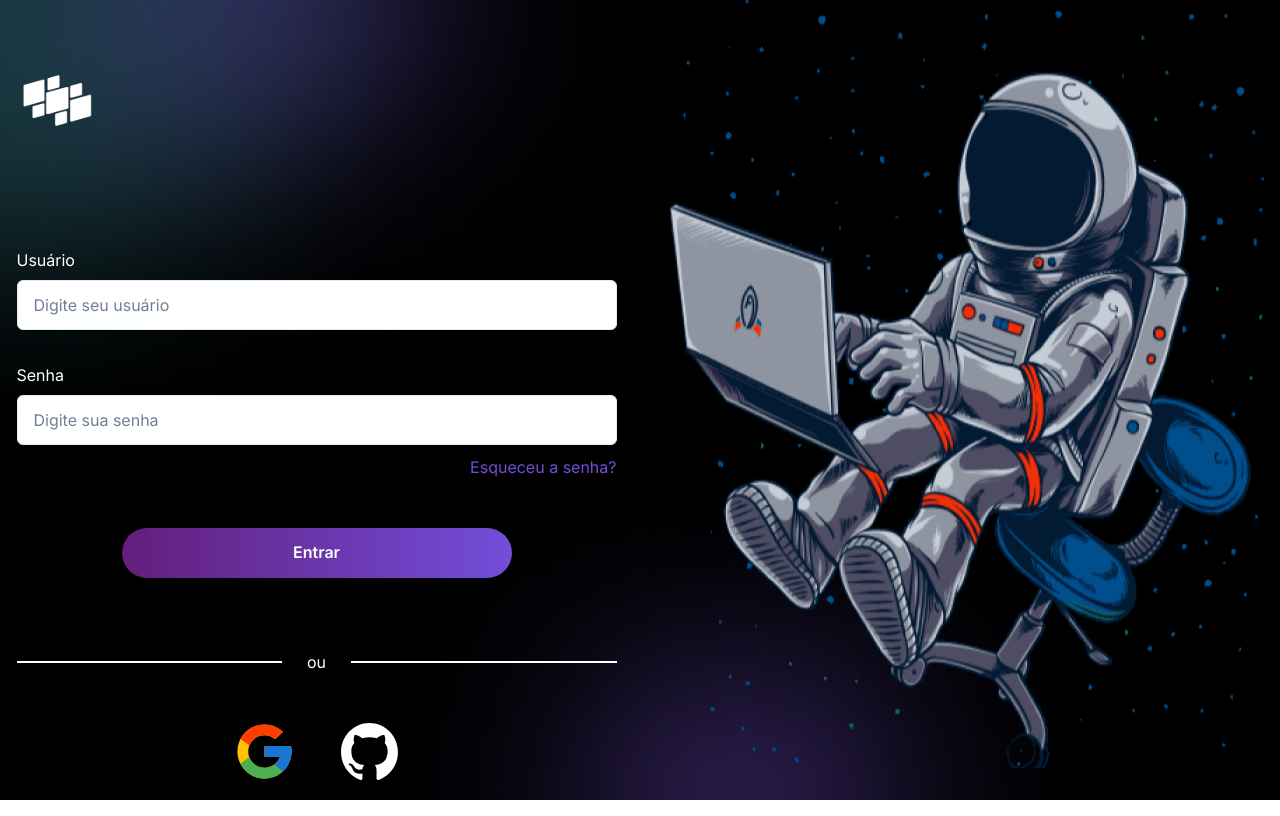
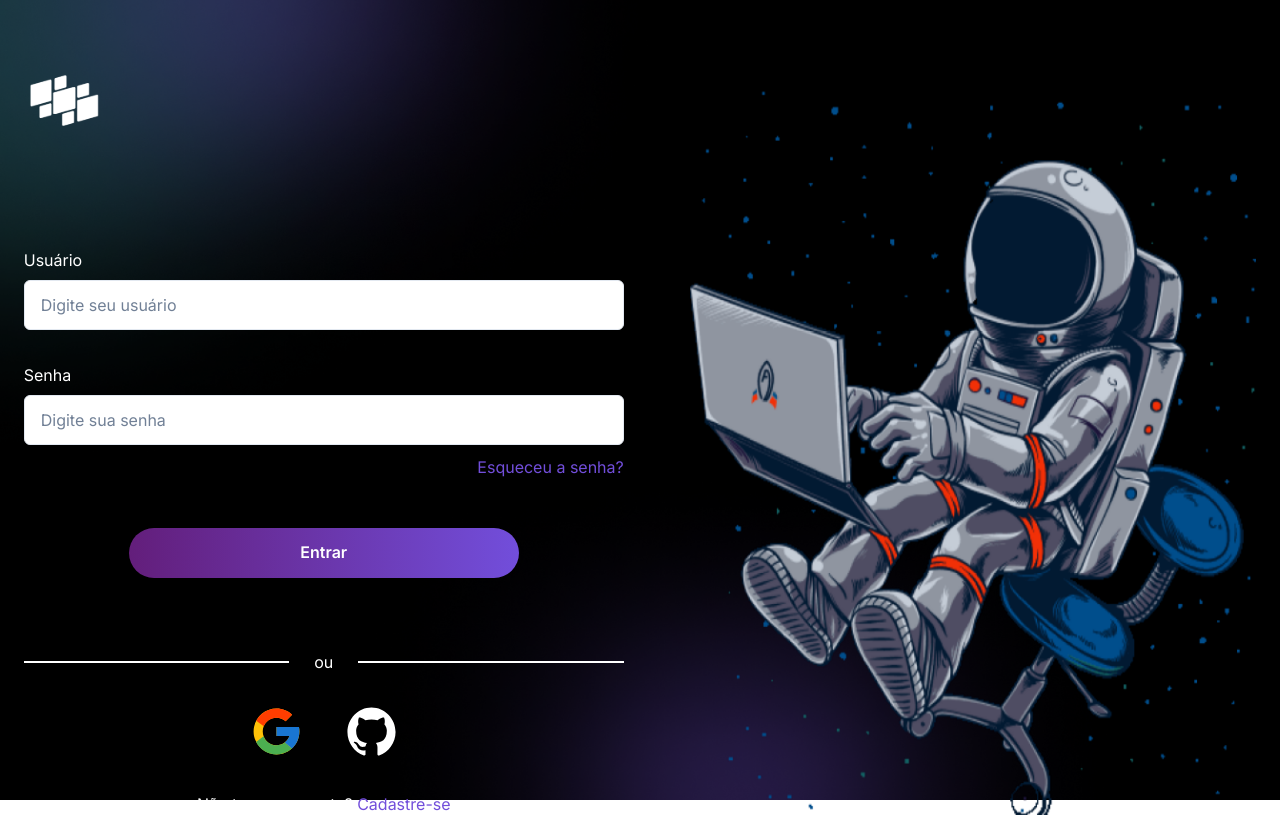
Before and after one commit to Maelzin13/projeto_cuba_frontend, a Next.js app: page /entrar in a window 1280 px wide. Built offline with nearby package versions, Linux system fonts and the light colour scheme.

Commit message:
Realizado ajuste em Page login

```diff
--- a/src/app/entrar/page.tsx
+++ b/src/app/entrar/page.tsx
@@ -15,9 +15,8 @@ import { IoLogoGithub } from 'react-icons/io';
 
 const float = keyframes`
   0% { transform: translateY(0); }
-  50% { transform: translateY(-50px); }
-  100% { transform: translateY(0); }
-`;
+  50% { transform: translateY(-20px); }
+  100% { transform: translateY(0); }`;
 
 export default function LoginPage() {
    return (
@@ -39,19 +38,17 @@ export default function LoginPage() {
                   src='images/logo.svg'
                   w={20}
                   mb='120px'
-                  mt='70px'
-               />
+                  mt='70px'/>
                <Box>
                   <Input
                      label='Usuário'
                      placeholder='Digite seu usuário'
-                     mb='33px'
-                  />
+                     mb='33px'/>
+
                   <Input
                      label='Senha'
                      placeholder='Digite sua senha'
-                     mb='10px'
-                  />
+                     mb='10px'/>
                </Box>
                <Link href='#'>
                   <Text
@@ -82,51 +79,57 @@ export default function LoginPage() {
                      h={0.5}
                      w='100%'
                      maxW={300}
-                     bgColor='white'
-                  />
+                     bgColor='white'/>
                   <Text color='white'>ou</Text>
                   <Box
                      h={0.5}
                      w='100%'
                      maxW={300}
-                     bgColor='white'
-                  />
+                     bgColor='white'/>
                </Flex>
 
                <Flex
                   alignSelf='center'
                   gap='40px'
-                  mt='58px'>
+                  mt='38px'>
                   <IconButton
                      bgColor='transparent'
-                     fontSize={65}
+                     fontSize={55}
                      _hover={{
                         background: 'none',
                      }}
                      aria-label='Entrar com o Google'
-                     icon={<FcGoogle width={70} />}
-                  />
+                     icon={<FcGoogle width={65} />}
+                     />
+
                   <IconButton
                      bgColor='transparent'
-                     fontSize={65}
+                     fontSize={55}
                      _hover={{
                         background: 'none',
                      }}
-                     aria-label='Entrar com o Google'
+                     aria-label='Entrar com o GitHub'
                      icon={
                         <IoLogoGithub
-                           width={70}
-                           color='white'
-                        />
-                     }
-                  />
+                           width={65}
+                           color='white'/>
+                     }/>
+
                </Flex>
+               <Link href='#'>
+                  <Text
+                     color='white'
+                     textAlign='center'
+                     mt='40px'>
+                     Não tem uma conta? <span style={{ color: '#724EDB' }}>Cadastre-se</span>
+                  </Text>
+               </Link>
             </Flex>
             <Image
                src='images/astronaut.png'
-               w={614}
-               animation={`${float} 5s ease-in-out infinite`}
-            />
+               w={585}
+               mt='90px'
+               animation={`${float} 5s ease-in-out infinite`}/>
          </Flex>
       </Box>
    );
```
